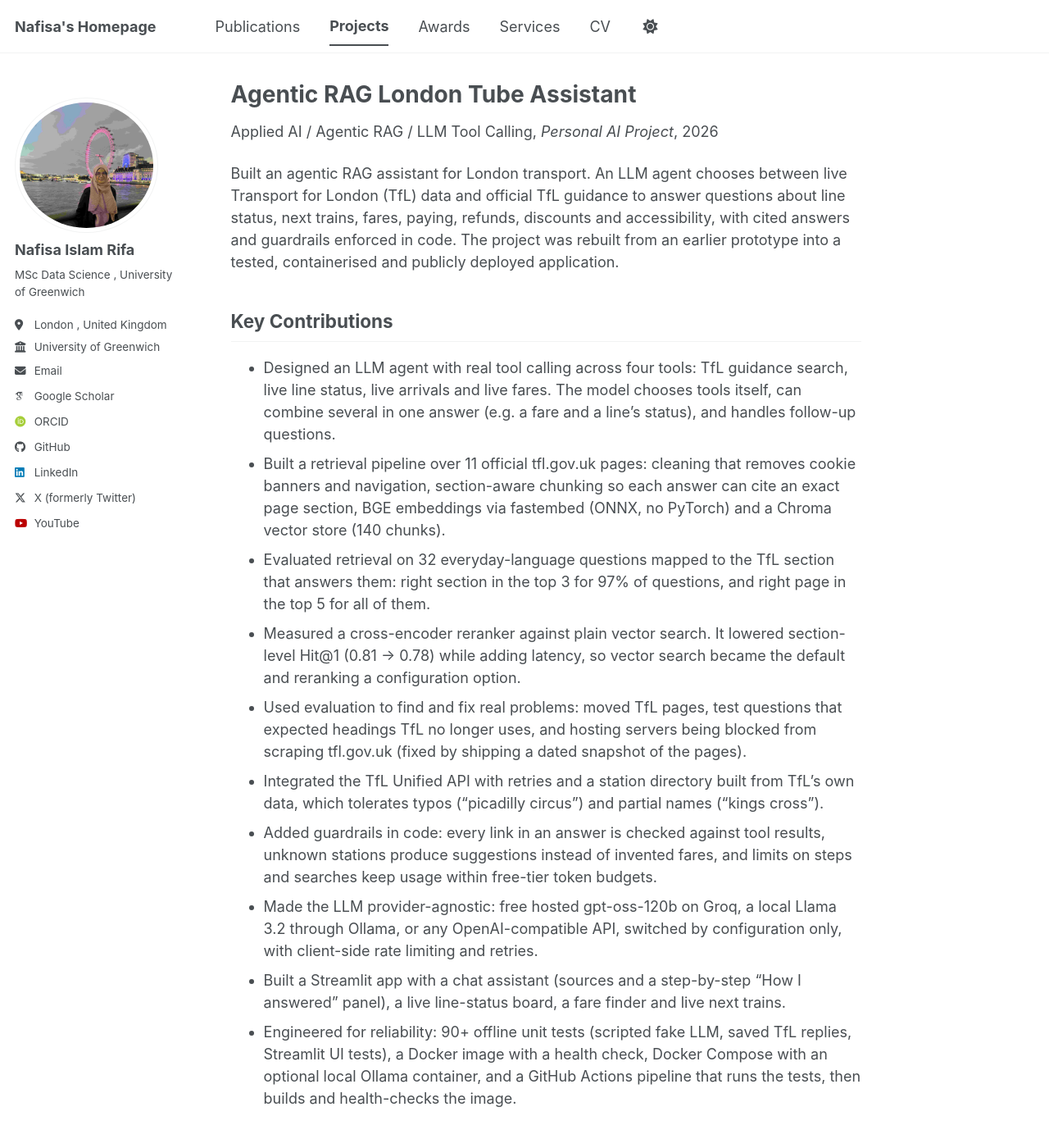
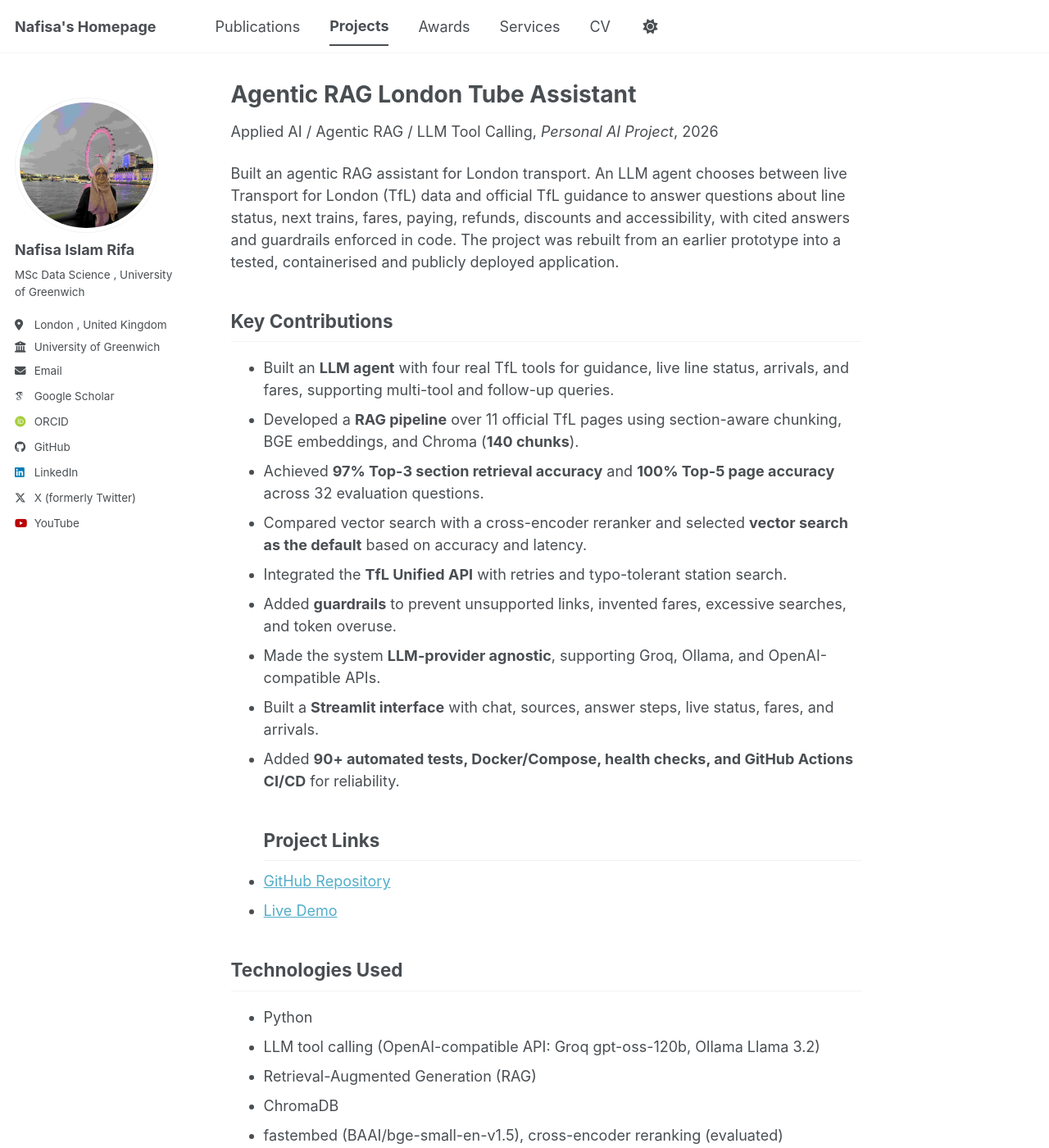
Before and after one commit to NafisaIslamRifa/NafisaIslamRifa.github.io, a Jekyll site: the page built from _teaching/2019-spring-teaching-4.md, in a window 1280 px wide and 1400 px high. Shown: the whole window at 82% size. Built offline with Jekyll 4.4.1, drawn with Linux system fonts in a browser that asks for light colours; some web fonts are replaced; a script bundle is joined from its source files by our own code; library files that are not in the unit come from our copies.

Commit message:
Revise project contributions and update demo link
Updated project details and key contributions for the LLM agent built for London transport, including enhancements in retrieval accuracy, integration of the TfL Unified API, and improvements in testing and deployment.

```diff
--- a/_teaching/2019-spring-teaching-4.md
+++ b/_teaching/2019-spring-teaching-4.md
@@ -12,21 +12,19 @@ Built an agentic RAG assistant for London transport. An LLM agent chooses betwee
 
 ## Key Contributions
 
-- Designed an LLM agent with real tool calling across four tools: TfL guidance search, live line status, live arrivals and live fares. The model chooses tools itself, can combine several in one answer (e.g. a fare and a line's status), and handles follow-up questions.
-- Built a retrieval pipeline over 11 official tfl.gov.uk pages: cleaning that removes cookie banners and navigation, section-aware chunking so each answer can cite an exact page section, BGE embeddings via fastembed (ONNX, no PyTorch) and a Chroma vector store (140 chunks).
-- Evaluated retrieval on 32 everyday-language questions mapped to the TfL section that answers them: right section in the top 3 for 97% of questions, and right page in the top 5 for all of them.
-- Measured a cross-encoder reranker against plain vector search. It lowered section-level Hit@1 (0.81 → 0.78) while adding latency, so vector search became the default and reranking a configuration option.
-- Used evaluation to find and fix real problems: moved TfL pages, test questions that expected headings TfL no longer uses, and hosting servers being blocked from scraping tfl.gov.uk (fixed by shipping a dated snapshot of the pages).
-- Integrated the TfL Unified API with retries and a station directory built from TfL's own data, which tolerates typos ("picadilly circus") and partial names ("kings cross").
-- Added guardrails in code: every link in an answer is checked against tool results, unknown stations produce suggestions instead of invented fares, and limits on steps and searches keep usage within free-tier token budgets.
-- Made the LLM provider-agnostic: free hosted gpt-oss-120b on Groq, a local Llama 3.2 through Ollama, or any OpenAI-compatible API, switched by configuration only, with client-side rate limiting and retries.
-- Built a Streamlit app with a chat assistant (sources and a step-by-step "How I answered" panel), a live line-status board, a fare finder and live next trains.
-- Engineered for reliability: 90+ offline unit tests (scripted fake LLM, saved TfL replies, Streamlit UI tests), a Docker image with a health check, Docker Compose with an optional local Ollama container, and a GitHub Actions pipeline that runs the tests, then builds and health-checks the image.
-
+- Built an **LLM agent** with four real TfL tools for guidance, live line status, arrivals, and fares, supporting multi-tool and follow-up queries.
+- Developed a **RAG pipeline** over 11 official TfL pages using section-aware chunking, BGE embeddings, and Chroma (**140 chunks**).
+- Achieved **97% Top-3 section retrieval accuracy** and **100% Top-5 page accuracy** across 32 evaluation questions.
+- Compared vector search with a cross-encoder reranker and selected **vector search as the default** based on accuracy and latency.
+- Integrated the **TfL Unified API** with retries and typo-tolerant station search.
+- Added **guardrails** to prevent unsupported links, invented fares, excessive searches, and token overuse.
+- Made the system **LLM-provider agnostic**, supporting Groq, Ollama, and OpenAI-compatible APIs.
+- Built a **Streamlit interface** with chat, sources, answer steps, live status, fares, and arrivals.
+- Added **90+ automated tests, Docker/Compose, health checks, and GitHub Actions CI/CD** for reliability.
 ## Project Links
 
 - [GitHub Repository](https://github.com/NafisaIslamRifa/london-tube-assistant)
-- [Live Demo](https://YOUR-APP.streamlit.app)
+- [Live Demo](https://london-tube-assistant.streamlit.app/)
 
 ## Technologies Used
 
```
